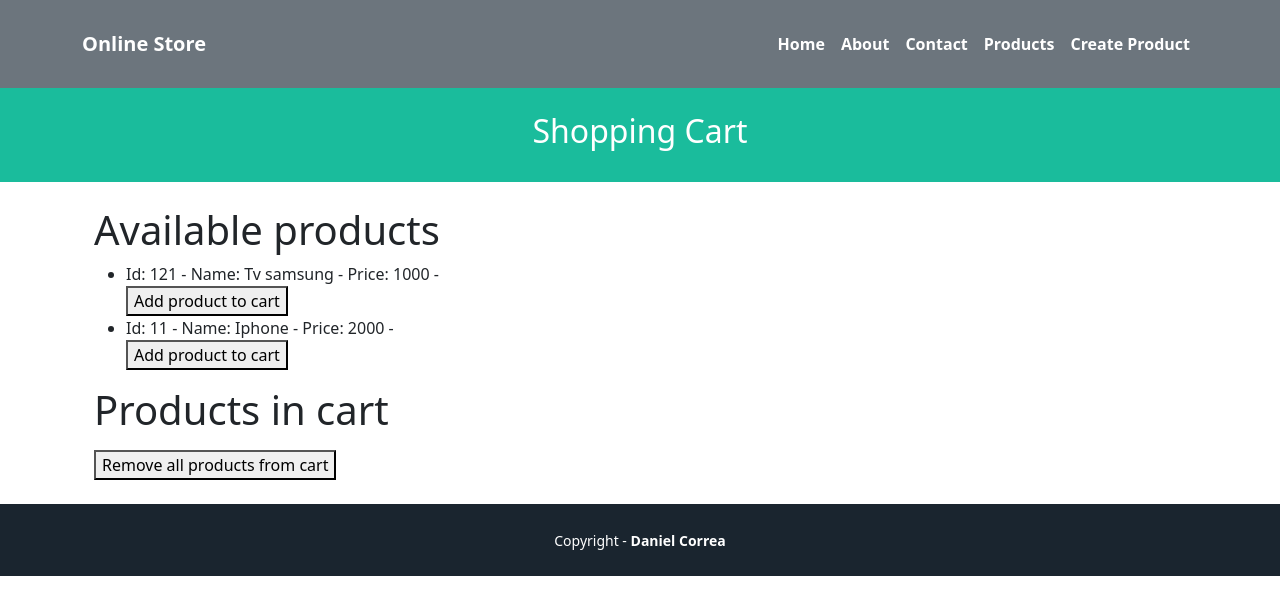
After one commit to betoooo08/djangoTutorials, a Django app: page /cart/ in a window 1280 px wide. The commit adds this page. Shown: the top 615 px of the page. Run offline with Django 4.2, Linux system fonts and the light colour scheme.

Commit message:
Avances tutorial05-A

```diff
--- /dev/null
+++ b/pages/templates/cart/index.html
@@ -0,0 +1,44 @@
+{% extends 'pages/base.html' %}
+{% block title %} {{title}} {% endblock %}
+{% block header_title %} {{subtitle}} {% endblock %}
+{% block content %}
+<div class="container">
+ <div class="row justify-content-center">
+ <div class="col-md-12">
+ <h1>Available products</h1>
+ <ul>
+ {% for key, product in products.items %}
+ <li>
+ Id: {{ key }} -
+ Name: {{ product.name }} -
+ Price: {{ product.price }} -
+ <form method="post" action="{% url 'cart_add' key %}">
+ {% csrf_token %}
+ <button type="submit">Add product to cart</button>
+ </form>
+ </li>
+ {% endfor %}
+ </ul>
+ </div>
+ </div>
+ <div class="row justify-content-center">
+ <div class="col-md-12">
+ <h1>Products in cart</h1>
+ <ul>
+ {% for key, product in cart_products.items %}
+
+ <li>
+ Id: {{ key }} -
+ Name: {{ product.name }} -
+ Price: {{ product.price }}
+ </li>
+ {% endfor %}
+ </ul>
+ <form method="post" action="{% url 'cart_removeAll' %}">
+ {% csrf_token %}
+ <button type="submit">Remove all products from cart</button>
+ </form>
+ </div>
+ </div>
+</div>
+{% endblock %}
--- a/pages/templates/pages/home.html
+++ b/pages/templates/pages/home.html
@@ -1,5 +1,5 @@
 {% extends 'pages/base.html' %}
-{% block title %}'Home Page - Online Store'{% endblock %}
+{% block title %}Home Page - Online Store{% endblock %}
 {% block content %}
 <div class="text-center">
  Welcome to the application
--- a/pages/urls.py
+++ b/pages/urls.py
@@ -1,5 +1,5 @@
 from django.urls import path
-from .views import homePageView, AboutPageView, ContactPageView, ProductIndexView, ProductShowView, ProductCreateView, ProductSuccessView
+from .views import homePageView, AboutPageView, ContactPageView, ProductIndexView, ProductShowView, ProductCreateView, ProductSuccessView, CartView, CartRemoveAllView
 
 urlpatterns =[
     path('', homePageView.as_view(), name='home'),
@@ -9,4 +9,7 @@ urlpatterns =[
     path('products/<str:id>', ProductShowView.as_view(), name='show'),
     path('products/create/', ProductCreateView.as_view(), name='form'),
     path('products/success/', ProductSuccessView.as_view(), name='product-created'),
+    path('cart/', CartView.as_view(), name='cart_index'),
+    path('cart/add/<str:product_id>', CartView.as_view(), name='cart_add'),
+    path('cart/removeAll', CartRemoveAllView.as_view(), name='cart_removeAll'),
 ]
--- a/pages/views.py
+++ b/pages/views.py
@@ -115,3 +115,42 @@ class ProductListView(ListView):
 
 class ProductSuccessView(TemplateView):
     template_name = "products/success.html"
+
+# views.py (fragmento corregido)
+class CartView(View):
+    template_name = 'cart/index.html'
+
+    def get(self, request):
+        # Simulated database for products
+        products = {
+            121: {'name': 'Tv samsung', 'price': '1000'},
+            11: {'name': 'Iphone', 'price': '2000'},
+        }
+
+        # Get cart products from session
+        cart_product_data = request.session.get('cart_product_data', {})
+        cart_products = {}
+        for key, product in products.items():
+            if str(key) in cart_product_data.keys():
+                cart_products[key] = product
+
+        view_data = {
+            'title': 'Cart - Online Store',
+            'subtitle': 'Shopping Cart',
+            'products': products,
+            'cart_products': cart_products,
+        }
+        return render(request, self.template_name, view_data)
+
+    def post(self, request, product_id):
+        # Add product to cart in session
+        cart_product_data = request.session.get('cart_product_data', {})
+        cart_product_data[str(product_id)] = str(product_id)
+        request.session['cart_product_data'] = cart_product_data
+        return redirect('cart_index')
+
+
+class CartRemoveAllView(View):
+    def post(self, request):
+        request.session.pop('cart_product_data', None)
+        return redirect('cart_index')
```
